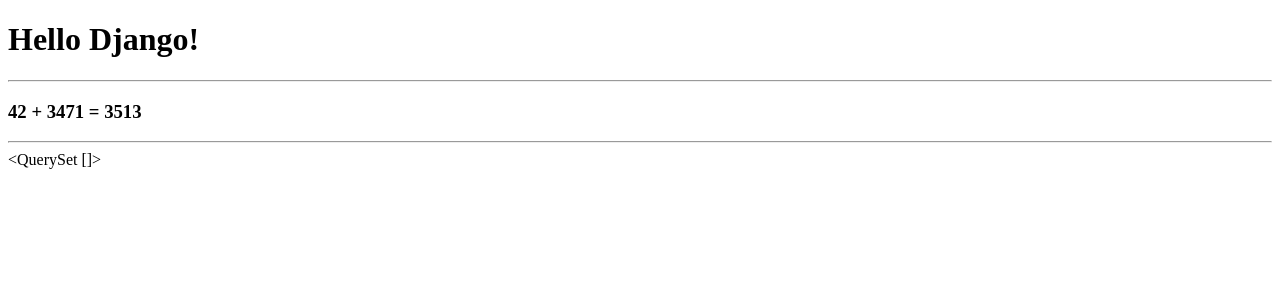
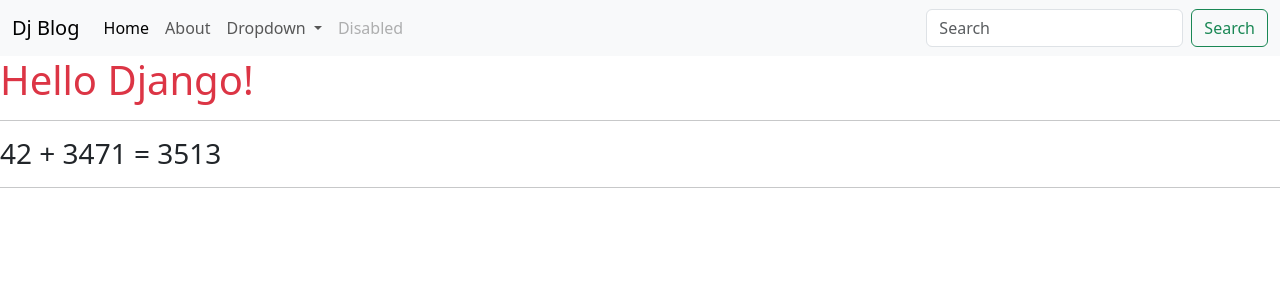
Before and after one commit to AsadbekSolijonov/Blog32, a Django app: page / in a window 1280 px wide. Shown: the top 300 px of the page. Run offline with Django 3.2, Linux system fonts and the light colour scheme; data that the repository does not hold is empty.

Commit message:
template css bootstrap

```diff
--- a/blog/models.py
+++ b/blog/models.py
@@ -2,7 +2,8 @@ from django.db import models
 
 
 class Blog(models.Model):
-    name = models.CharField(max_length=200)
+    title = models.CharField(max_length=200)
+    content = models.TextField()
 
     def __str__(self):
-        return self.name
+        return self.title
--- a/blog/views.py
+++ b/blog/views.py
@@ -1,4 +1,3 @@
-from django.http import HttpResponse
 from django.shortcuts import render
 from random import randint
 from blog.models import Blog
@@ -13,7 +12,7 @@ def home(request):
         "a": a,
         "b": b,
         "c": c,
-        "blogs": Blog.objects.all()
+        "blogs": Blog.objects.all()  # 'SELECT "blog_blog"."id", "blog_blog"."name" FROM "blog_blog"'
     }
 
     return render(request, 'base.html', context=context)
--- a/templates/base.html
+++ b/templates/base.html
@@ -5,15 +5,80 @@
     <meta name="viewport"
           content="width=device-width, user-scalable=no, initial-scale=1.0, maximum-scale=1.0, minimum-scale=1.0">
     <meta http-equiv="X-UA-Compatible" content="ie=edge">
+
     <title>Document</title>
+
+    {#  Bootstrap5 CSS  #}
+    <link href="https://cdn.jsdelivr.net/npm/bootstrap@5.3.7/dist/css/bootstrap.min.css" rel="stylesheet"
+          integrity="sha384-LN+7fdVzj6u52u30Kp6M/trliBMCMKTyK833zpbD+pXdCLuTusPj697FH4R/5mcr" crossorigin="anonymous">
 </head>
 <body>
 
-    <h1>Hello Django!</h1>
-    <hr>
-    <h3>{{ a }} + {{ b }} = {{ c }}</h3>
-    <hr>
-    {{ blogs }}
+<nav class="navbar navbar-expand-lg bg-body-tertiary">
+    <div class="container-fluid">
+        <a class="navbar-brand" href="#">Dj Blog</a>
+        <button class="navbar-toggler" type="button" data-bs-toggle="collapse" data-bs-target="#navbarSupportedContent"
+                aria-controls="navbarSupportedContent" aria-expanded="false" aria-label="Toggle navigation">
+            <span class="navbar-toggler-icon"></span>
+        </button>
+        <div class="collapse navbar-collapse" id="navbarSupportedContent">
+            <ul class="navbar-nav me-auto mb-2 mb-lg-0">
+                <li class="nav-item">
+                    <a class="nav-link active" aria-current="page" href="#">Home</a>
+                </li>
+                <li class="nav-item">
+                    <a class="nav-link" href="#">About</a>
+                </li>
+                <li class="nav-item dropdown">
+                    <a class="nav-link dropdown-toggle" href="#" role="button" data-bs-toggle="dropdown"
+                       aria-expanded="false">
+                        Dropdown
+                    </a>
+                    <ul class="dropdown-menu">
+                        <li><a class="dropdown-item" href="#">Action</a></li>
+                        <li><a class="dropdown-item" href="#">Another action</a></li>
+                        <li>
+                            <hr class="dropdown-divider">
+                        </li>
+                        <li><a class="dropdown-item" href="#">Something else here</a></li>
+                    </ul>
+                </li>
+                <li class="nav-item">
+                    <a class="nav-link disabled" aria-disabled="true">Disabled</a>
+                </li>
+            </ul>
+            <form class="d-flex" role="search">
+                <input class="form-control me-2" type="search" placeholder="Search" aria-label="Search"/>
+                <button class="btn btn-outline-success" type="submit">Search</button>
+            </form>
+        </div>
+    </div>
+</nav>
 
+<h1 class="text-danger">Hello Django!</h1>
+<hr>
+<h3 class="fs-3">{{ a }} + {{ b }} = {{ c }}</h3>
+<hr>
+<div class="container text-center">
+    <div class="row">
+
+        {% for blog in blogs %}
+            <div class="col">
+                <h1>{{ blog.id }}. {{ blog.title }}</h1>
+                <p class="p-3">{{ blog.content }}</p>
+            </div>
+        {% endfor %}
+    </div>
+</div>
+
+
+<script src="https://cdn.jsdelivr.net/npm/@popperjs/core@2.11.8/dist/umd/popper.min.js"
+        integrity="sha384-I7E8VVD/ismYTF4hNIPjVp/Zjvgyol6VFvRkX/vR+Vc4jQkC+hVqc2pM8ODewa9r"
+        crossorigin="anonymous"></script>
+<script src="https://cdn.jsdelivr.net/npm/bootstrap@5.3.7/dist/js/bootstrap.min.js"
+        integrity="sha384-7qAoOXltbVP82dhxHAUje59V5r2YsVfBafyUDxEdApLPmcdhBPg1DKg1ERo0BZlK"
+        crossorigin="anonymous"></script>
 </body>
 </html>
+
+{# Template Block (DRY), bootstrap, ORM, urls, views, context #}
```
Also changed, not shown: blog/migrations/0002_rename_name_blog_title_blog_content.py (added).
